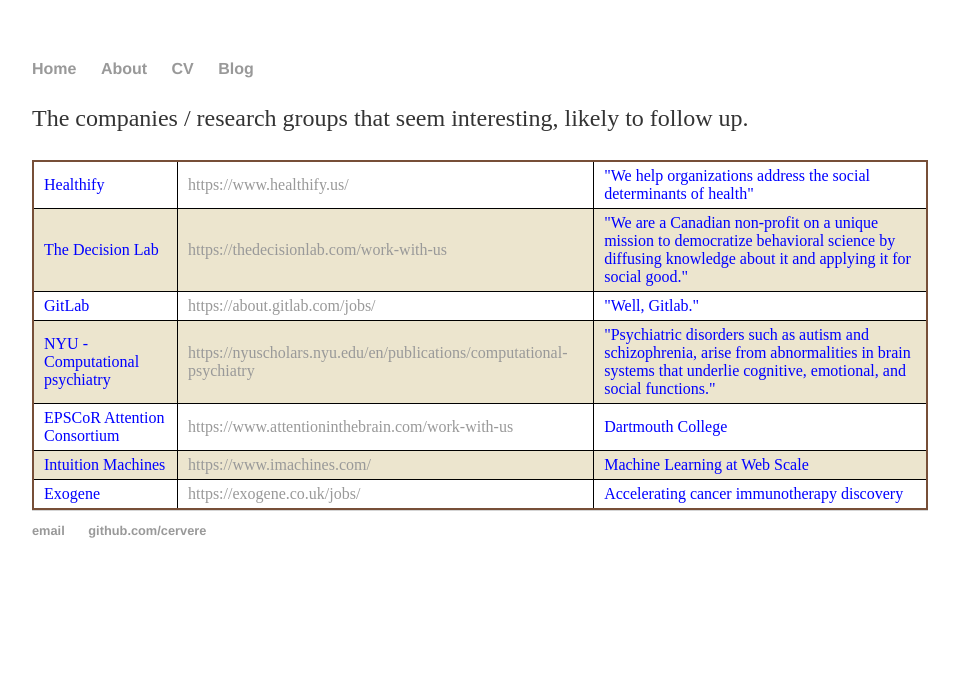
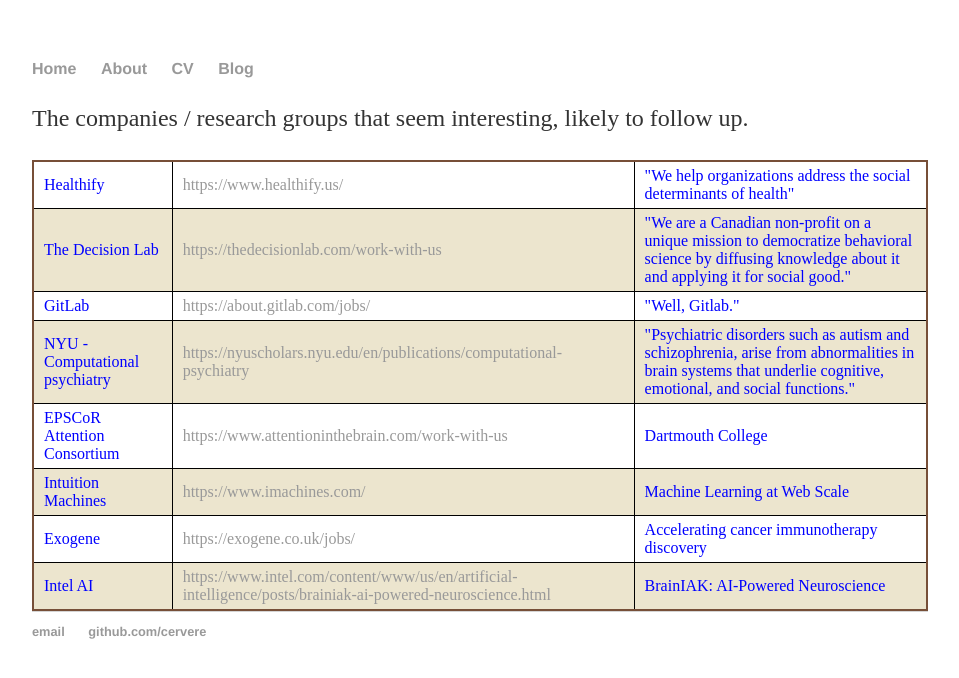
Before and after one commit to cervere/cervere.github.io, a Jekyll site: the page built from _posts/2020-04-06-companies.md, in a window 1280 px wide. Shown: the top 678 px of the page, without its empty margins (160-1119 px from the left). Built offline with Jekyll 4.4.1, drawn with Linux system fonts in a browser that asks for light colours.

Commit message:
Update 2020-04-06-companies.md

```diff
--- a/_posts/2020-04-06-companies.md
+++ b/_posts/2020-04-06-companies.md
@@ -58,5 +58,10 @@
   <td><a href="https://exogene.co.uk/jobs/"> https://exogene.co.uk/jobs/ </a> </td>
   <td>Accelerating cancer immunotherapy discovery</td>
 </tr>
+<tr>
+  <td>Intel AI</td>
+  <td><a href="https://www.intel.com/content/www/us/en/artificial-intelligence/posts/brainiak-ai-powered-neuroscience.html"> https://www.intel.com/content/www/us/en/artificial-intelligence/posts/brainiak-ai-powered-neuroscience.html </a> </td>
+  <td>BrainIAK: AI-Powered Neuroscience</td>
+</tr>
 
 </table>
```
